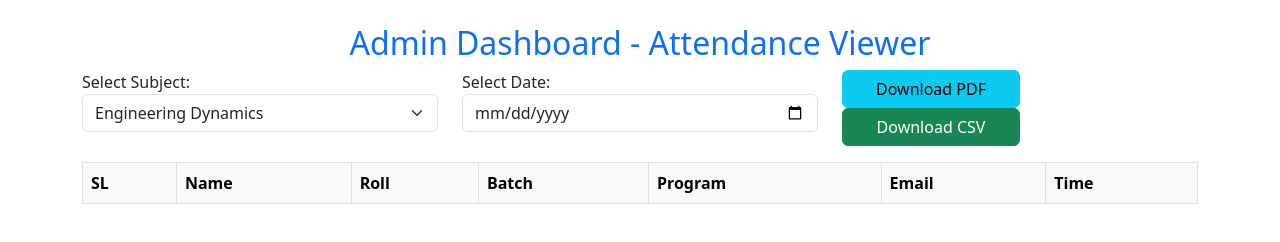
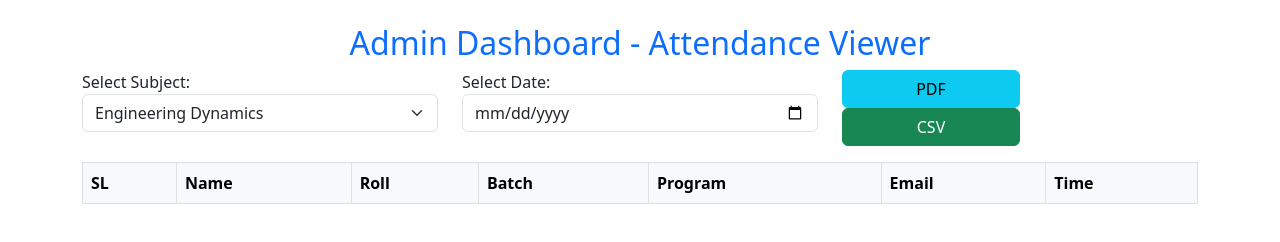
Before and after one commit to mr-masudrana/Project-Rasel, a plain HTML site: page admin/index.html in a window 1280 px wide. Drawn offline with nearby package versions, Linux system fonts and the light colour scheme.

Commit message:
Update index.html

```diff
--- a/admin/index.html
+++ b/admin/index.html
@@ -2,6 +2,7 @@
 <html lang="en">
 <head>
   <meta charset="UTF-8">
+  <meta name="viewport" content="width=device-width, initial-scale=1" />
   <title>Admin Dashboard - Attendance</title>
   <script src="https://www.gstatic.com/firebasejs/9.22.2/firebase-app.js"></script>
   <script src="https://www.gstatic.com/firebasejs/9.22.2/firebase-database.js"></script>
@@ -26,10 +27,10 @@
     </div>
     <div class="col-md-4">
       <div class="col-md-6 d-flex align-items-start">
-        <button id="downloadPDF" class="btn btn-info w-100">Download PDF</button>
+        <button id="downloadPDF" class="btn btn-info w-100">PDF</button>
       </div>
       <div class="col-md-6 d-flex align-items-end">
-        <button id="downloadCSV" class="btn btn-success w-100">Download CSV</button>
+        <button id="downloadCSV" class="btn btn-success w-100">CSV</button>
       </div>
     </div>
   </div>
```
